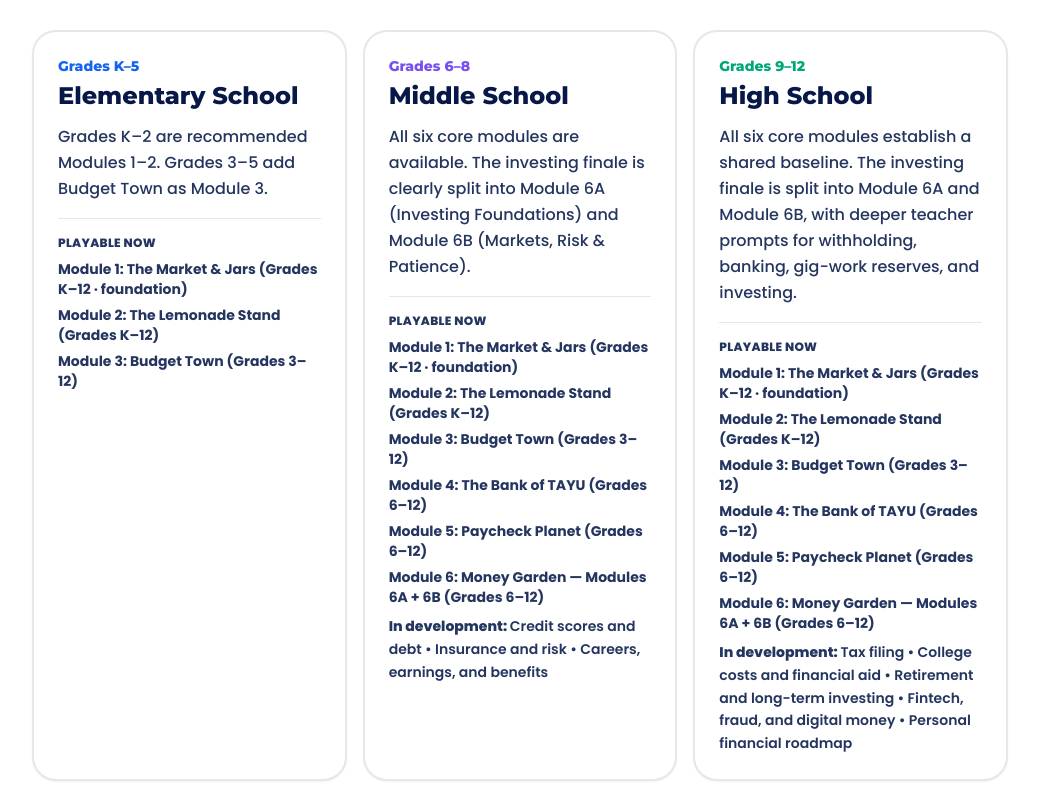
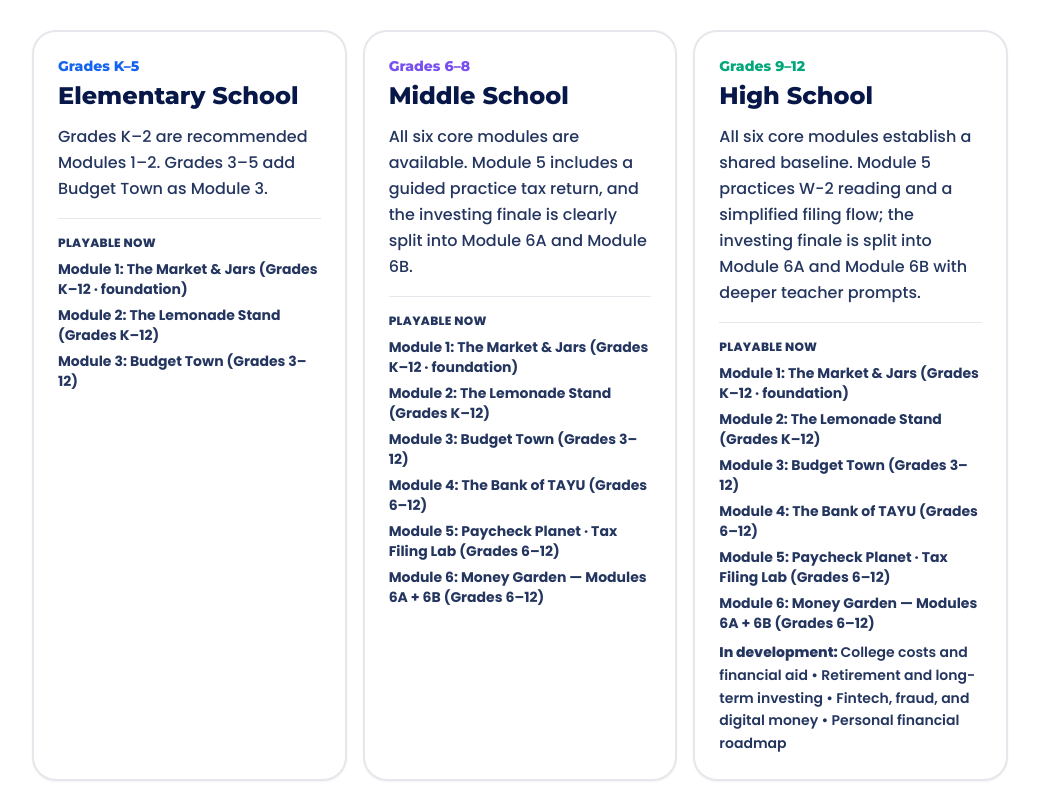
Before and after one commit to dev-rai1/tayu-game, a React (Vite) app in the folder frontend/: page / in a window 1280 px wide. Shown: the part 1080-1880 px from the top of the page, without its empty margins (120-1159 px from the left). Built offline with nearby package versions, Linux system fonts and the light colour scheme; no server answers.

Commit message:
Describe Module 5 as tax filing practice

```diff
--- a/frontend/src/constants/modules.js
+++ b/frontend/src/constants/modules.js
@@ -38,10 +38,10 @@ export const MODULE_CATALOG = [
   {
     n: 5,
     badge: 'tax',
-    title: 'Paycheck Planet',
+    title: 'Paycheck Planet · Tax Filing Lab',
     grades: 'Grades 6–12',
-    minutes: '8–12 min',
-    desc: 'Choose a job, watch taxes come out of a paycheck, plan take-home pay, and handle a future expense inside the 3D world.',
+    minutes: '10–15 min',
+    desc: 'File a simplified practice tax return: read a W-2, find taxable income, use tax brackets, apply a credit, and calculate a refund or amount due.',
     color: '#FF8A3D',
   },
   {
@@ -87,14 +87,14 @@ export const EDUCATOR_GRADE_BANDS = [
   },
   {
     title: 'Middle School', grades: 'Grades 6–8', color: '#7850F0',
-    copy: 'All six core modules are available. The investing finale is clearly split into Module 6A (Investing Foundations) and Module 6B (Markets, Risk & Patience).',
+    copy: 'All six core modules are available. Module 5 includes a guided practice tax return, and the investing finale is clearly split into Module 6A and Module 6B.',
     currentModules: MODULE_CATALOG,
-    plannedModules: ['Credit scores and debt', 'Insurance and risk', 'Careers, earnings, and benefits'],
+    plannedModules: [],
   },
   {
     title: 'High School', grades: 'Grades 9–12', color: '#00a77a',
-    copy: 'All six core modules establish a shared baseline. The investing finale is split into Module 6A and Module 6B, with deeper teacher prompts for withholding, banking, gig-work reserves, and investing.',
+    copy: 'All six core modules establish a shared baseline. Module 5 practices W-2 reading and a simplified filing flow; the investing finale is split into Module 6A and Module 6B with deeper teacher prompts.',
     currentModules: MODULE_CATALOG,
-    plannedModules: ['Tax filing', 'College costs and financial aid', 'Retirement and long-term investing', 'Fintech, fraud, and digital money', 'Personal financial roadmap'],
+    plannedModules: ['College costs and financial aid', 'Retirement and long-term investing', 'Fintech, fraud, and digital money', 'Personal financial roadmap'],
   },
 ]
```
